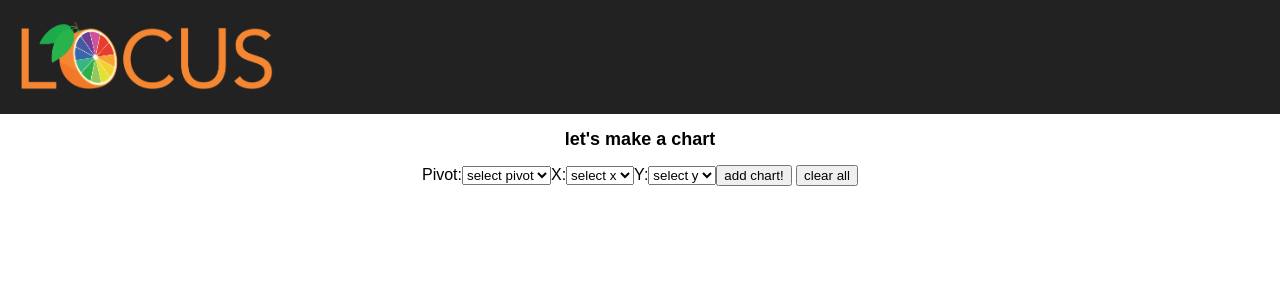
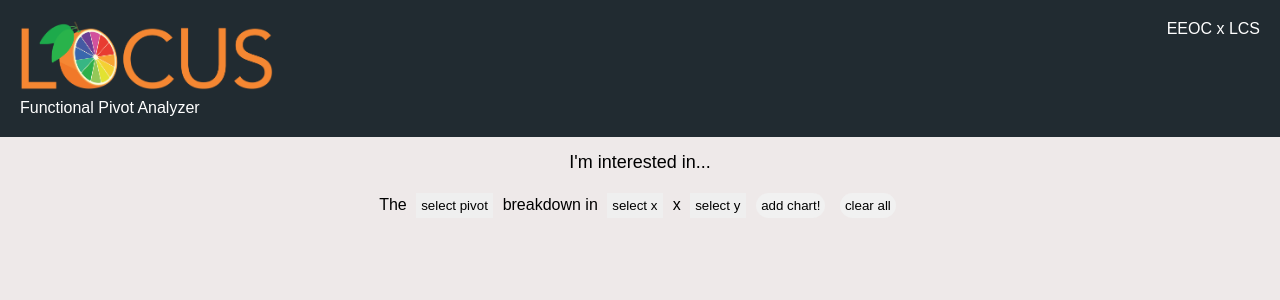
Before and after one commit to klenofjupiter/the-great-ui, a React (Create React App) app: page / in a window 1280 px wide. Shown: the top 300 px of the page. Built offline with nearby package versions, Linux system fonts and the light colour scheme.

Commit message:
navbar and filter select css-ed

```diff
--- a/src/App.css
+++ b/src/App.css
@@ -2,14 +2,9 @@
   text-align: center;
 }
 
-/*.App-logo {
-  animation: App-logo-spin infinite 20s linear;
-  height: 80px;
-}*/
-
 .App-header {
-  background-color: #222;
-  /*height: 150px;*/
+ /* background-color: #222;*/
+  background-color: #212b31;
   padding: 20px;
   color: white;
 }
@@ -24,9 +19,10 @@
 .logo {
   height: 70px;
 }
+.end {
+  float:right;
+}
 
-/*@keyframes App-logo-spin {
-  from { transform: rotate(0deg); }
-  to { transform: rotate(360deg); }
+img {
+  padding-bottom: 5px;
 }
-*/
--- a/src/App.js
+++ b/src/App.js
@@ -58,19 +58,19 @@ class App extends Component {
   render() {
     return (
       <div className="App">
-        <h2 className="App-intro">let's make a chart</h2>
+        <h2 className="App-intro">I'm interested in...</h2>
         <form onSubmit={this.onSubmit}>
-          <label>Pivot:</label>
+          <label>The </label>
           <select disabled={Object.keys(this.state.chartList).length ? true : false} name="pivot" onChange={this.onChange} value={this.state.pivot || 'default'}>
           <option disabled="disabled" value="default"> select pivot </option>
           { this.state.filters.map((filter) => <option key={filter} value={filter}>{filter}</option>)}
           </select>
-          <label>X:</label>
+          <label> breakdown in </label>
           <select disabled={Object.keys(this.state.chartList).length ? true : false} name="x" onChange={this.onChange} value={this.state.x || 'default'}>
           <option disabled="disabled" value="default"> select x </option>
           { this.state.filters.map((filter) => <option key={filter} value={filter}>{filter}</option>)}
           </select>
-          <label>Y:</label>
+          <label> x </label>
           <select disabled={Object.keys(this.state.chartList).length ? true : false} name="y" onChange={this.onChange} value={this.state.y || 'default'}>
           <option disabled="disabled" value="default"> select y </option>
           { this.state.filters.map((filter) => <option key={filter} value={filter}>{filter}</option>)}
--- a/src/Navbar.js
+++ b/src/Navbar.js
@@ -4,7 +4,8 @@ import './App.css'
 
 const Navbar = () => (
  <header className="App-header">
-    <Link to="/"><img className="logo" alt="Locus Logo with 12-color segmented orange for the 'o' character" src="/locus.png"/></Link>
+    <Link to="/"><img className="logo" alt="Locus Logo with 12-color segmented orange for the 'o' character" src="/locus.png"/></Link> <span className="end">EEOC x LCS</span>
+    <div>Functional Pivot Analyzer</div>
  </header>
 )
 
--- a/src/index.css
+++ b/src/index.css
@@ -2,6 +2,8 @@ body {
   margin: 0;
   padding: 0;
   font-family: sans-serif;
+  background-color: #eee9e9;
+  font-weight: lighter;
 }
 a {
   text-decoration: none;
@@ -10,7 +12,28 @@ a {
 svg {
  padding: 25px;
 }
+select {
+   -webkit-appearance: none;
+   -moz-appearance: none;
+  appearance: none;
+  margin: 5px;
+  padding: 5px;
+  border: none;
+  font-family: inherit;
+  border-bottom: black;
+}
 
+h2{
+  font-weight: lighter;
+}
+button{
+  border: none;
+  font-weight: inherit;
+  margin: 5px;
+  padding: 5px;
+  border-radius: 9999px;
+  background-color: #f1f1f1
+}
 .label {
  display: none;
 }
```
